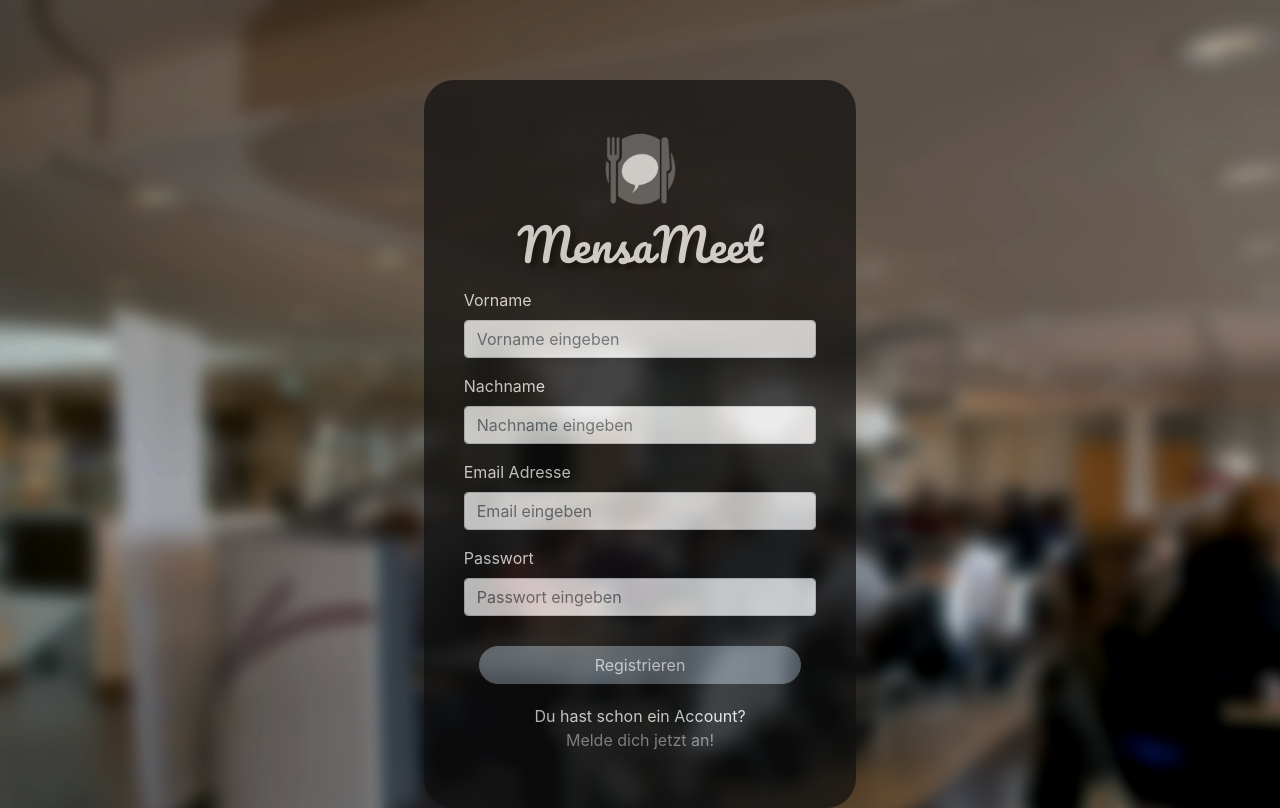
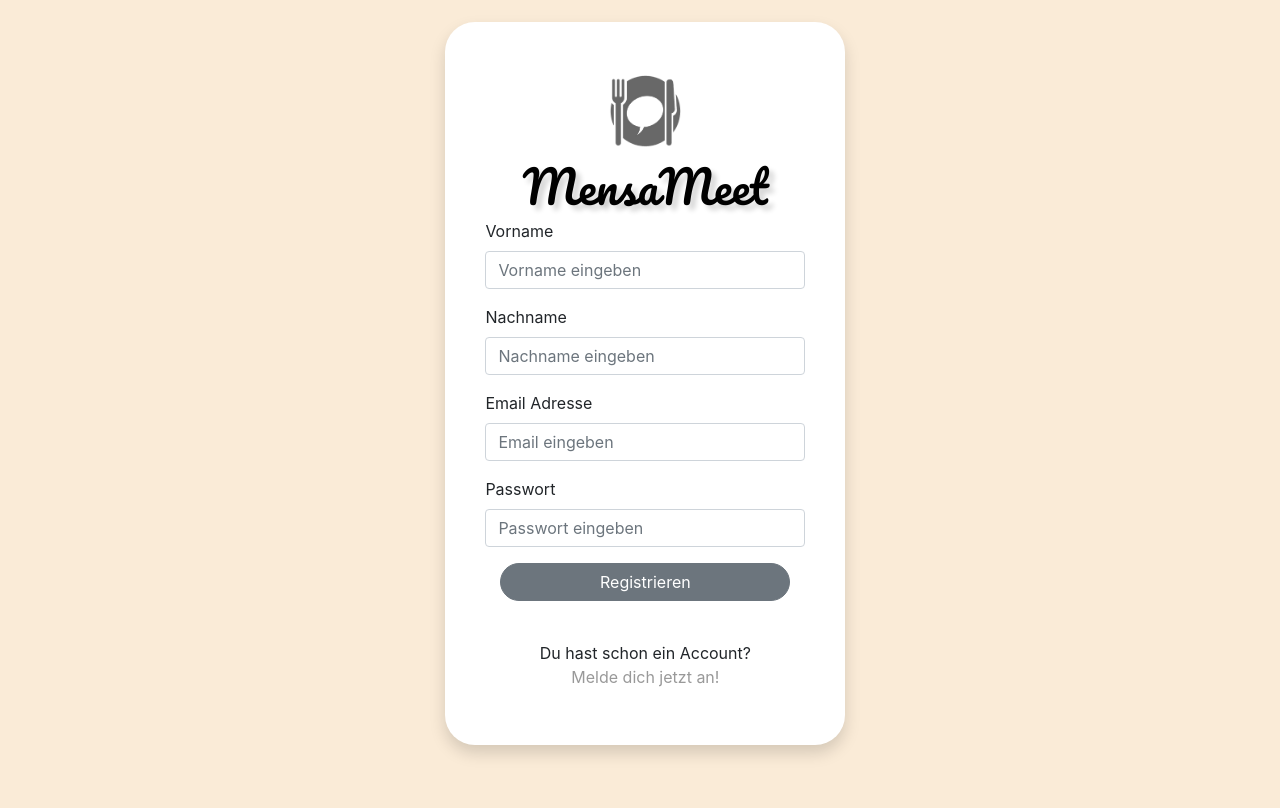
Before and after one commit to liminm/MensaMeet, a Django app: template mensameet/templates/register.html in a window 1280 px wide. After the commit the page ends 756 px from the top, so only its background shows below. Run offline with Django 3.2, Linux system fonts and the light colour scheme; the template is opened without the code that fills it, so the values that code supplies are empty; some libraries are stand-ins or nearby versions.

Commit message:
Some design enhancments

```diff
--- /dev/null
+++ b/mensameet/static/css/main.css
@@ -0,0 +1,51 @@
+body{
+    background-attachment: fixed;
+    background-color: antiquewhite;
+ }
+
+ a{
+    color:#999999;
+    text-decoration:none !important;
+ }
+
+ a:hover {
+    color:gray;
+    text-decoration:none !important;
+ }
+
+ .login-form {
+    margin:5%;
+    padding: 40px;
+    background-color: #ffffff;
+    /* pacity:0.7; */
+    border-radius: 30px;
+    outline: 0;
+    max-width: 500px;
+    min-width: 400px;
+ }
+
+ .submit-btn {
+    border-radius:50px;
+    margin-top:10px;
+    margin-bottom:40px;
+ }
+
+ .icon {
+    content: url('../logo.png');
+    width:80px;
+    height:80px;
+    border-radius: 10px;
+    display: block;
+    margin-left: auto;
+    margin-right: auto;
+    margin-top:10px;
+ }
+
+ .title {
+    margin-left: auto;
+    margin-right: auto;
+    font-size: 45px;
+    font-family: Pacifico;
+    color: #000;
+    text-shadow: 5px 5px 5px #00000029;
+ }
--- a/mensameet/templates/register.html
+++ b/mensameet/templates/register.html
@@ -4,71 +4,19 @@
       <title>MensaMeet</title>
       <meta charset="utf-8">
       <meta name="viewport" content="width=device-width, initial-scale=1">
-      <link href="//maxcdn.bootstrapcdn.com/bootstrap/4.0.0/css/bootstrap.min.css" rel="stylesheet" id="bootstrap-css">
-      <script src="//maxcdn.bootstrapcdn.com/bootstrap/4.0.0/js/bootstrap.min.js"></script>
-      <script src="//cdnjs.cloudflare.com/ajax/libs/jquery/3.2.1/jquery.min.js"></script>
-      <link rel="stylesheet" type="text/css" href="//fonts.googleapis.com/css?family=Pacifico" />
+      <link href="https://stackpath.bootstrapcdn.com/bootstrap/4.3.1/css/bootstrap.min.css" rel="stylesheet" id="bootstrap-css">
+      <script src="https://stackpath.bootstrapcdn.com/bootstrap/4.3.1/js/bootstrap.min.js"></script>
+      <script
+			  src="https://code.jquery.com/jquery-3.4.1.min.js"
+			  integrity="sha256-CSXorXvZcTkaix6Yvo6HppcZGetbYMGWSFlBw8HfCJo="
+			  crossorigin="anonymous"></script>
+      <link href="../static/css/main.css" rel="stylesheet">
+      <link href="https://fonts.googleapis.com/css?family=Pacifico&display=swap&subset=latin-ext" rel="stylesheet">
    </head>
-
-   <style>
-      body{
-         background-image:url(/static/back.jpg);
-         color:white;
-      }
-
-      a{
-         color:#999999;
-         text-decoration:none !important;
-      }
-
-      a:hover {
-         color:gray;
-         text-decoration:none !important;
-      }
-
-      .login-form {
-         margin-top:80px;
-         padding: 40px;
-         background-color: #101010;
-         opacity:0.7;
-         border-radius: 30px;
-         outline: 0;
-         max-width: 500px;
-         min-width: 400px;
-      }
-
-      .submit-btn {
-         border-radius:50px;
-         margin-top:30px;
-         margin-bottom:20px;
-      }
-
-      .icon {
-         content: url('/static/logo.png');
-         width:80px;
-         height:80px;
-         border-radius: 10px;
-         display: block;
-         margin-left: auto;
-         margin-right: auto;
-         margin-top:10px;
-      }
-
-      .title {
-         margin-left: auto;
-         margin-right: auto;
-         margin-bottom:10px;
-         font-size: 45px;
-         font-family: Pacifico;
-         color: #ffffff;
-         text-shadow: 5px 5px 5px #000;
-      }
-   </style>
-
    <body>
       <div class="container">
             <div class="col-md-5 mx-auto">
-                  <div class="login-form form">
+                  <div class="shadow login-form form">
                            <div class="icon"></div>
                            <div class="title text-center">MensaMeet</div>
 
```
Also changed, not shown: mensameet/templates/login.html (+3 -57 lines).
